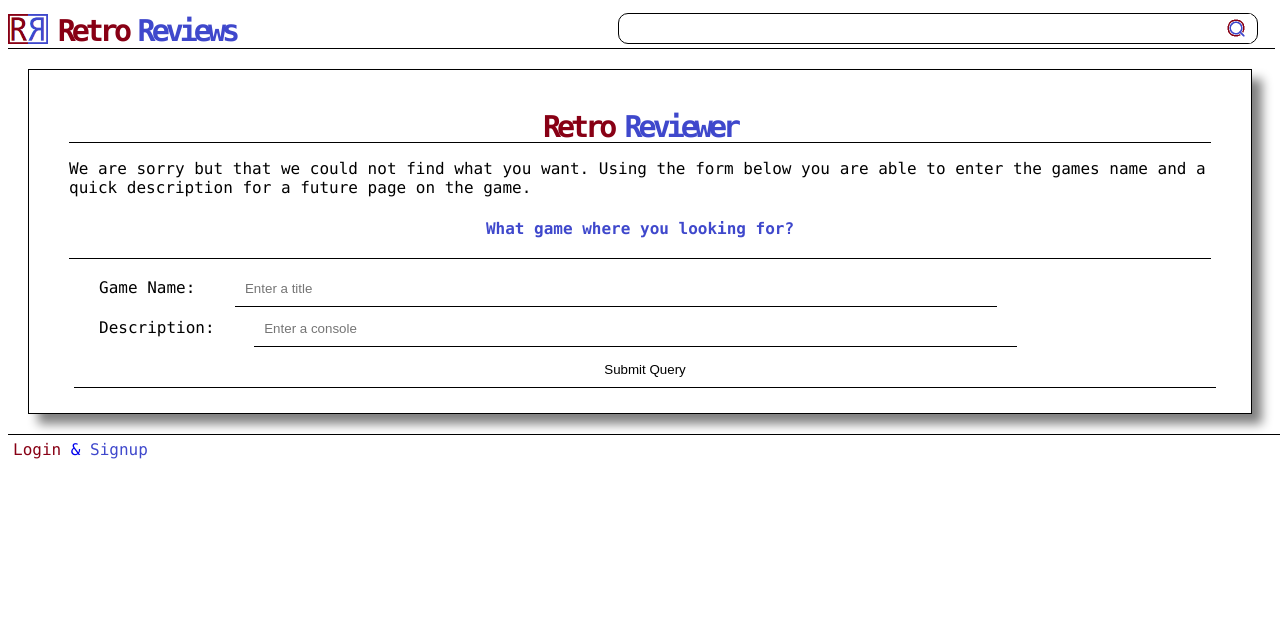
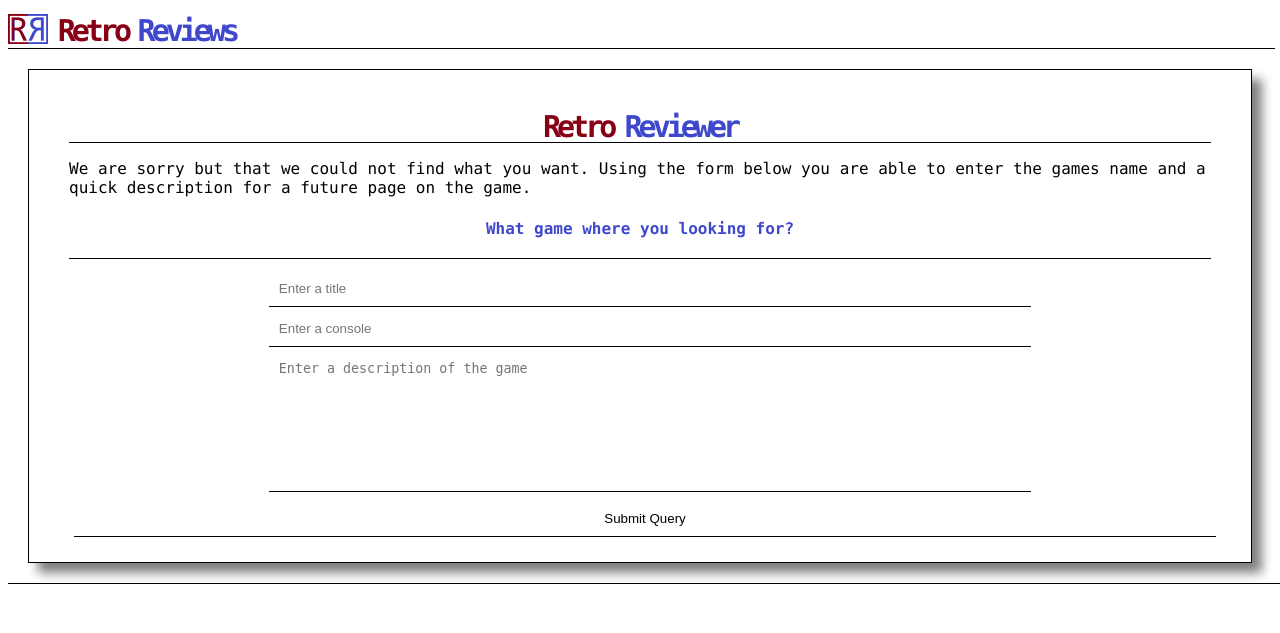
Before and after one commit to Code-Institute-Submissions/roy-finch-data-centric-webpage_SepResub, a Flask app: page /inquire in a window 1280 px wide. Shown: the top 633 px of the page. Run offline with Flask 2, Linux system fonts and the light colour scheme.

Commit message:
Add users and login changes

```diff
--- a/run.py
+++ b/run.py
@@ -12,13 +12,30 @@ def index():
     return render_template("index.html", user=user_id)
 
 
+@app.route("/signout")
+def signout():
+    global user_id
+    user_id = ""
+    return login()
+
+
+@app.route("/<game_name>/comment", methods=["POST"])
+def add_comment(game_name):
+    if user_id != "":
+        title = request.form.get("Title")
+        tag = request.form.get("Radio")
+        detail = request.form.get("Details")
+        user = user_id["username"]
+        return game_name+" "+title+" "+tag+" "+detail+" "+user
+
+
 @app.route("/login")
 def login():
     if user_id == "":
         return render_template(
             "login.html", user=user_id, error_message=error_msg)
     else:
-        return account()
+        return index()
 
 
 @app.route("/account")
--- a/templates/alt_base.html
+++ b/templates/alt_base.html
@@ -103,6 +103,17 @@
             border-bottom: 1px solid black;
             padding: 10px;
             width: 50vw;
+            margin-top: 4px;
+        }
+
+        textarea {
+            margin-left: 20px;
+            border: none;
+            border-bottom: 1px solid black;
+            padding: 10px;
+            resize: none;
+            width: 65%;
+            word-wrap: break-word;
             margin-top: 4px;
         }
 
--- a/templates/base.html
+++ b/templates/base.html
@@ -94,6 +94,17 @@
             border-bottom: 1px solid black;
             padding: 10px;
             width: 65%;
+            margin-top: 4px;
+        }
+
+        textarea {
+            margin-left: 20px;
+            border: none;
+            border-bottom: 1px solid black;
+            padding: 10px;
+            resize: none;
+            width: 65%;
+            word-wrap: break-word;
             margin-top: 4px;
         }
 
@@ -209,7 +220,12 @@
         }
 
         .login-link {
-            padding: auto;
+            padding: 40%;
+            text-align: center;
+        }
+
+        .singout-link {
+            padding: 45.5%;
             text-align: center;
         }
 
@@ -274,11 +290,7 @@
                     <span class="blue">Signup</span>
                 </a>
             {% else %}
-                <a class="a-none login-link" href="{{ url_for('login') }}">
-                    <span class="red">Account</span>
-                    <span> & </span>
-                    <span class="blue">Signout</span>
-                </a>
+                <a class="a-none red singout-link" href="{{ url_for('signout') }}">Signout</a>
             {% endif %}
         </footer>
     </main>
--- a/templates/page_inquiry.html
+++ b/templates/page_inquiry.html
@@ -1,5 +1,5 @@
 <!DOCTYPE html>
-{% extends "base.html" %}
+{% extends "alt_base.html" %}
 {% block content %}
 <section>
     <header>
@@ -13,12 +13,12 @@
     <h4 class="blue" >What game where you looking for?</h4>
     <br>
     <hr>
-    <form>
-        <label for="Title">Game Name: </label>
-        <input type="text" placeholder="Enter a title" name="Title" autocomplete="off" required>
+    <form class="center">
+        <input type="text" maxlength="50" placeholder="Enter a title" name="Title" autocomplete="off" required>
         <br>
-        <label for="Console">Description: </label>
-        <input type="text" placeholder="Enter a console" name="Console" autocomplete="off" required>
+        <input type="text" maxlength="36" placeholder="Enter a console" name="Console" autocomplete="off" required>
+        <br>
+        <textarea rows="8" maxlength="350" type="text" placeholder="Enter a description of the game" name="Details" autocomplete="off" required></textarea>
         <button type="submit" >Submit Query</button>
     </form>
 </section>
```
Also changed, not shown: templates/account.html (+4 -4 lines), templates/page_template.html (+22 -0 lines).
